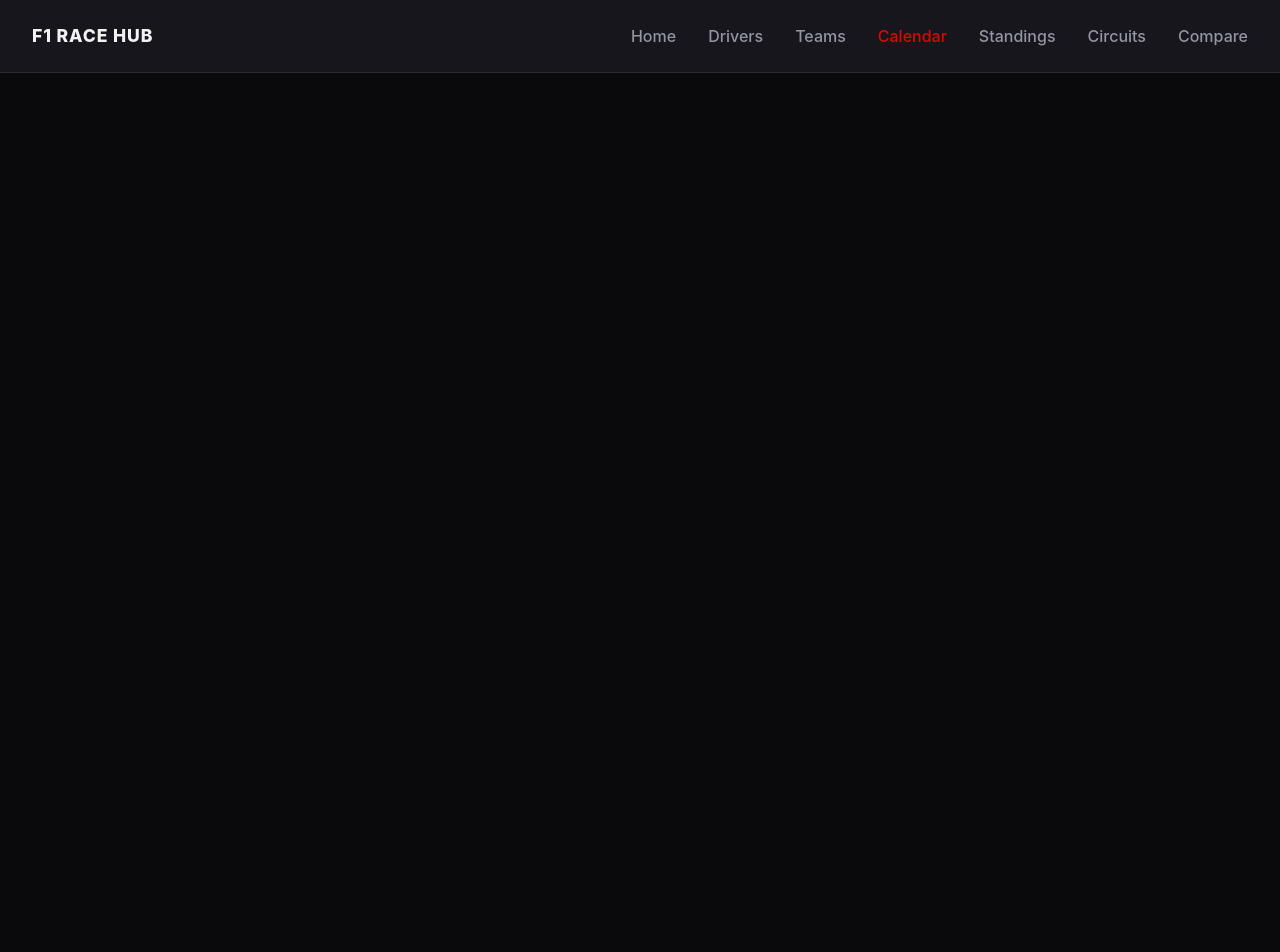
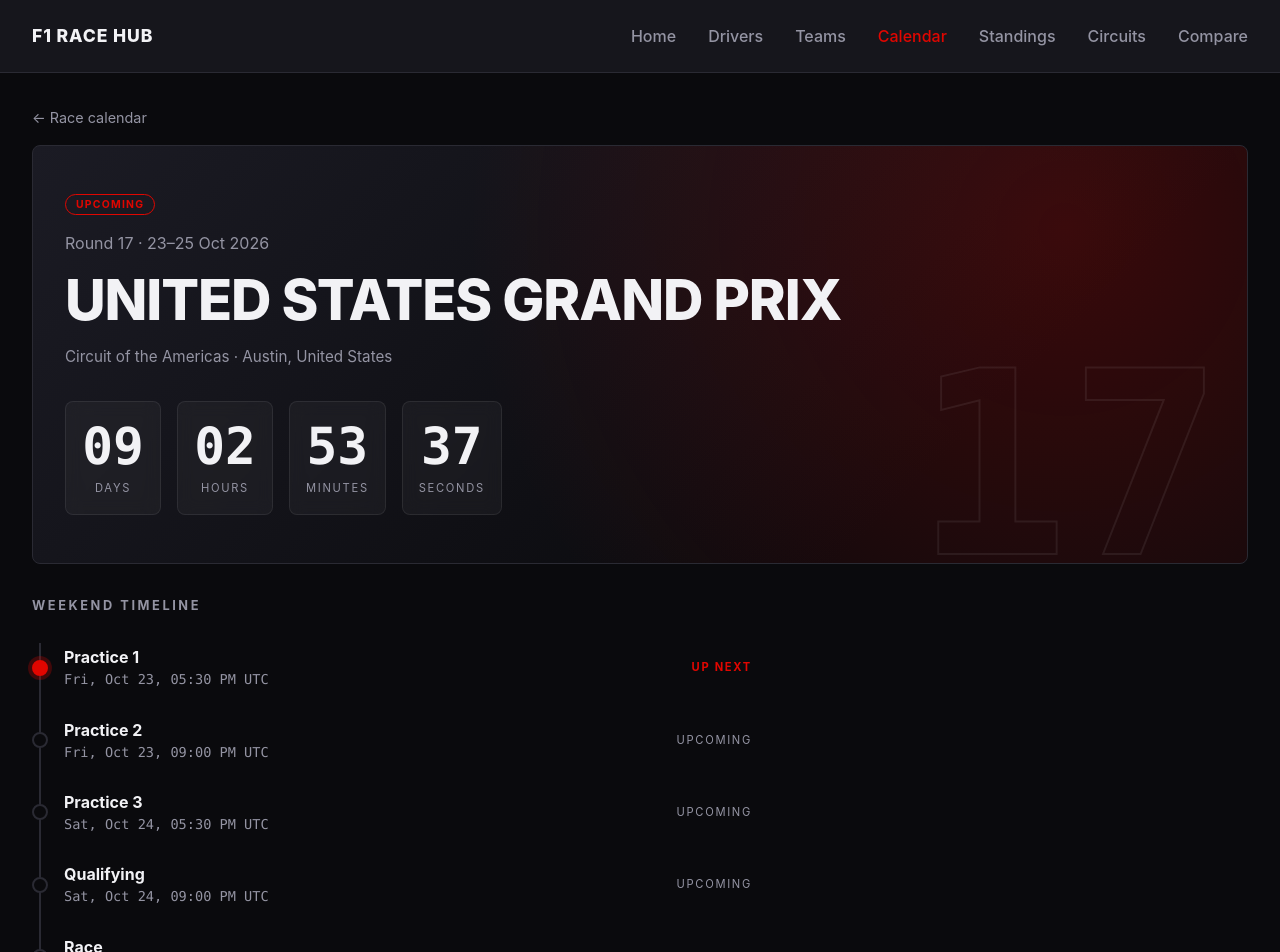
Before and after one commit to rajsingh65145-a11y/F1-race-hub, a React (Vite) app in the folder f1-hub/: page /calendar/united-states in a window 1280 px wide. Shown: the top 952 px of the page. Before the commit the page ends 800 px from the top, so only its background shows below. Built offline with nearby package versions, Linux system fonts and the light colour scheme.

Commit message:
Phase 5: race calendar and race weekend page

```diff
--- a/f1-hub/src/App.jsx
+++ b/f1-hub/src/App.jsx
@@ -8,6 +8,7 @@ import ComingSoon from './pages/ComingSoon/ComingSoon';
 import Teams from './Pages/Teams/Teams';
 import TeamDetail from './Pages/TeamDetail/TeamDetail';
 import Calendar from './Pages/Calendar/Calendar';
+import RaceWeekend from './Pages/RaceWeekend/RaceWeekend';
 
 function App() {
   return (
@@ -17,6 +18,7 @@ function App() {
       <main className="container">
         <Routes>
           <Route path="/" element={<Home />} />
+          <Route path="/calendar/:raceId" element={<RaceWeekend />} />
           <Route path="/calendar" element={<Calendar />} />
           <Route path="/teams/:teamId" element={<TeamDetail />} />
           <Route path="/teams" element={<Teams />} />
--- a/f1-hub/src/Components/Countdown/Countdown.jsx
+++ b/f1-hub/src/Components/Countdown/Countdown.jsx
@@ -1,5 +1,5 @@
 import { useState, useEffect } from 'react';
-
+import '../../styles/dashboard.css';
 function getTimeLeft(targetDate) {
   const difference = new Date(targetDate) - new Date();
 
--- a/f1-hub/src/Components/HeroRace/HeroRace.jsx
+++ b/f1-hub/src/Components/HeroRace/HeroRace.jsx
@@ -22,9 +22,10 @@ function HeroRace({ race }) {
         <Countdown targetDate={race.raceDate} />
 
         <div className="hero-actions">
-          <Link to="/calendar" className="btn btn-primary">
-            Race Calendar
-          </Link>
+          <Link to={`/calendar/${race.id}`} className="btn btn-primary">
+  Race Weekend
+</Link>
+
         </div>
       </div>
     </section>
--- a/f1-hub/src/Components/NextRaceCard/NextRaceCard.jsx
+++ b/f1-hub/src/Components/NextRaceCard/NextRaceCard.jsx
@@ -1,13 +1,5 @@
-function formatSession(isoString) {
-  return new Date(isoString).toLocaleString(undefined, {
-    weekday: 'short',
-    day: 'numeric',
-    month: 'short',
-    hour: '2-digit',
-    minute: '2-digit',
-    timeZoneName: 'short',
-  });
-}
+import { formatSession } from '../../utils/dates';
+
 
 function NextRaceCard({ race }) {
   const sessions = [
--- a/f1-hub/src/Components/RaceCard/RaceCard.jsx
+++ b/f1-hub/src/Components/RaceCard/RaceCard.jsx
@@ -1,4 +1,5 @@
 import DriverAvatar from '../DriverAvatar/DriverAvatar';
+import { Link } from 'react-router-dom';
 
 function getDaysUntil(isoString) {
   const msPerDay = 1000 * 60 * 60 * 24;
@@ -23,9 +24,11 @@ function RaceCard({ race, winner, isNext }) {
   const isUpcoming = race.status === 'upcoming';
 
   return (
-    <article
-      className={`card race-card race-card-${race.status} ${isNext ? 'race-card-next' : ''}`}
-    >
+    <Link
+  to={`/calendar/${race.id}`}
+  className={`card race-card race-card-${race.status} ${isNext ? 'race-card-next' : ''}`}
+>
+
       <div className="race-card-top">
         <span className="race-round">{race.round ? `R${race.round}` : '—'}</span>
 
@@ -62,7 +65,7 @@ function RaceCard({ race, winner, isNext }) {
           </div>
         </div>
       )}
-    </article>
+    </Link>
   );
 }
 
--- a/f1-hub/src/Components/RecentResult/RecentResult.jsx
+++ b/f1-hub/src/Components/RecentResult/RecentResult.jsx
@@ -1,11 +1,13 @@
 import DriverAvatar from '../DriverAvatar/DriverAvatar';
 
-function RecentResult({ race, drivers }) {
+function RecentResult({ race, drivers, eyebrow = 'Latest Result' }) {
   const podium = race.results.slice(0, 3);
 
   return (
     <div className="card result-card">
-      <p className="card-eyebrow">Latest Result · Round {race.round}</p>
+      <p className="card-eyebrow">
+  {eyebrow} · Round {race.round}
+</p>
       <h3 className="card-title">{race.name}</h3>
 
       <ul className="podium-list">
--- /dev/null
+++ b/f1-hub/src/Pages/RaceWeekend/RaceWeekend.jsx
@@ -0,0 +1,155 @@
+import { Link, useParams } from 'react-router-dom';
+import Countdown from '../../Components/Countdown/Countdown';
+import RecentResult from '../../Components/RecentResult/RecentResult';
+import { races } from '../../data/races';
+import { drivers } from '../../data/drivers';
+import { formatSession } from '../../utils/dates';
+import '../../styles/profile.css';
+import '../../styles/weekend.css';
+import '../../styles/cards.css';
+
+const MS_PER_HOUR = 1000 * 60 * 60;
+
+// How many hours before qualifying each session starts (estimated)
+const standardSessions = [
+  { name: 'Practice 1', hoursBeforeQuali: 27.5 },
+  { name: 'Practice 2', hoursBeforeQuali: 24 },
+  { name: 'Practice 3', hoursBeforeQuali: 3.5 },
+  { name: 'Qualifying', hoursBeforeQuali: 0 },
+];
+
+const sprintSessions = [
+  { name: 'Practice 1', hoursBeforeQuali: 27.5 },
+  { name: 'Sprint Qualifying', hoursBeforeQuali: 23.5 },
+  { name: 'Sprint', hoursBeforeQuali: 4 },
+  { name: 'Qualifying', hoursBeforeQuali: 0 },
+];
+
+const statusLabels = {
+  done: 'Completed',
+  next: 'Up next',
+  upcoming: 'Upcoming',
+};
+
+function getWeekendSessions(race) {
+  const template = race.sprint ? sprintSessions : standardSessions;
+  const qualiTime = new Date(race.qualifyingDate).getTime();
+
+  const sessions = template.map((session) => ({
+    name: session.name,
+    time: new Date(qualiTime - session.hoursBeforeQuali * MS_PER_HOUR),
+  }));
+
+  sessions.push({ name: 'Race', time: new Date(race.raceDate) });
+
+  return sessions;
+}
+
+function getSessionStatus(index, nextIndex) {
+  if (nextIndex === -1 || index < nextIndex) {
+    return 'done';
+  }
+  if (index === nextIndex) {
+    return 'next';
+  }
+  return 'upcoming';
+}
+
+function RaceWeekend() {
+  const { raceId } = useParams();
+  const race = races.find((r) => r.id === raceId);
+
+  if (!race) {
+    return (
+      <div className="profile-page">
+        <Link to="/calendar" className="back-link">
+          ← Race calendar
+        </Link>
+        <p className="empty-message">Race not found.</p>
+      </div>
+    );
+  }
+
+  const isCancelled = race.status === 'cancelled';
+  const sessions = isCancelled ? [] : getWeekendSessions(race);
+  const now = new Date();
+  const nextIndex = sessions.findIndex((session) => session.time > now);
+
+  return (
+    <div className="profile-page">
+      <Link to="/calendar" className="back-link">
+        ← Race calendar
+      </Link>
+
+      <section className="profile-hero">
+        {race.round && <span className="profile-number">{race.round}</span>}
+
+        <div className="profile-hero-content">
+          <div className="race-tags">
+            {race.sprint && <span className="race-tag">Sprint</span>}
+            <span className={`race-tag race-tag-${race.status}`}>
+              {race.status}
+            </span>
+          </div>
+
+          <p className="profile-kicker">
+            {race.round ? `Round ${race.round} · ` : ''}
+            {race.date}
+          </p>
+          <h1 className="weekend-title">{race.name}</h1>
+          <p className="card-muted">
+            {race.circuit} · {race.city}, {race.country}
+          </p>
+
+          {race.status === 'upcoming' && <Countdown targetDate={race.raceDate} />}
+        </div>
+      </section>
+
+      {race.status === 'completed' && race.results && (
+        <section className="profile-section">
+          <h2 className="section-title">Result</h2>
+          <div className="weekend-result">
+            <RecentResult race={race} drivers={drivers} eyebrow="Race Result" />
+          </div>
+        </section>
+      )}
+
+      <section className="profile-section">
+        <h2 className="section-title">Weekend timeline</h2>
+
+        {isCancelled ? (
+          <p className="empty-message">
+            This Grand Prix was cancelled, so there are no sessions.
+          </p>
+        ) : (
+          <>
+            <ol className="timeline">
+              {sessions.map((session, index) => {
+                const status = getSessionStatus(index, nextIndex);
+
+                return (
+                  <li
+                    key={session.name}
+                    className={`timeline-item timeline-item-${status}`}
+                  >
+                    <span className="timeline-dot"></span>
+                    <div className="timeline-content">
+                      <strong>{session.name}</strong>
+                      <span>{formatSession(session.time)}</span>
+                    </div>
+                    <span className="timeline-status">{statusLabels[status]}</span>
+                  </li>
+                );
+              })}
+            </ol>
+            <p className="card-note">
+              Times shown in your local timezone (session times are estimated)
+            </p>
+          </>
+        )}
+      </section>
+    </div>
+  );
+}
+
+export default RaceWeekend;
--- a/f1-hub/src/styles/cards.css
+++ b/f1-hub/src/styles/cards.css
@@ -435,6 +435,7 @@
 
 /* ===== Race card ===== */
 .race-card {
+  display: block;
   padding: 24px 20px;
 }
 
--- /dev/null
+++ b/f1-hub/src/styles/weekend.css
@@ -0,0 +1,88 @@
+.weekend-title {
+  margin: var(--space-md) 0;
+  font-size: clamp(2rem, 5vw, 3.5rem);
+  font-weight: 800;
+  line-height: 1.05;
+  letter-spacing: -0.02em;
+  text-transform: uppercase;
+}
+
+.weekend-result {
+  max-width: 480px;
+}
+
+/* ===== Timeline ===== */
+.timeline {
+  position: relative;
+  max-width: 720px;
+  list-style: none;
+}
+
+.timeline::before {
+  content: '';
+  position: absolute;
+  top: 12px;
+  bottom: 12px;
+  left: 7px;
+  width: 2px;
+  background-color: var(--color-border);
+}
+
+.timeline-item {
+  display: flex;
+  align-items: center;
+  gap: var(--space-md);
+  padding: 14px 0;
+}
+
+.timeline-dot {
+  position: relative;
+  z-index: 1;
+  flex-shrink: 0;
+  width: 16px;
+  height: 16px;
+  background-color: var(--color-bg);
+  border: 2px solid var(--color-border);
+  border-radius: 50%;
+}
+
+.timeline-content {
+  display: flex;
+  flex: 1;
+  flex-direction: column;
+  min-width: 0;
+}
+
+.timeline-content span {
+  color: var(--color-text-muted);
+  font-family: var(--font-mono);
+  font-size: 0.85rem;
+}
+
+.timeline-status {
+  color: var(--color-text-muted);
+  font-size: 0.7rem;
+  letter-spacing: 0.15em;
+  text-transform: uppercase;
+}
+
+/* Session states */
+.timeline-item-done .timeline-dot {
+  background-color: var(--color-text-muted);
+  border-color: var(--color-text-muted);
+}
+
+.timeline-item-done .timeline-content strong {
+  color: var(--color-text-muted);
+}
+
+.timeline-item-next .timeline-dot {
+  background-color: var(--color-accent);
+  border-color: var(--color-accent);
+  box-shadow: 0 0 0 4px rgba(225, 6, 0, 0.25);
+}
+
+.timeline-item-next .timeline-status {
+  color: var(--color-accent);
+  font-weight: 700;
+}
--- /dev/null
+++ b/f1-hub/src/utils/dates.js
@@ -0,0 +1,11 @@
+// Formats a date in the user's own timezone, e.g. "Sun, 25 Oct, 01:30 am IST"
+export function formatSession(dateInput) {
+  return new Date(dateInput).toLocaleString(undefined, {
+    weekday: 'short',
+    day: 'numeric',
+    month: 'short',
+    hour: '2-digit',
+    minute: '2-digit',
+    timeZoneName: 'short',
+  });
+}
```
